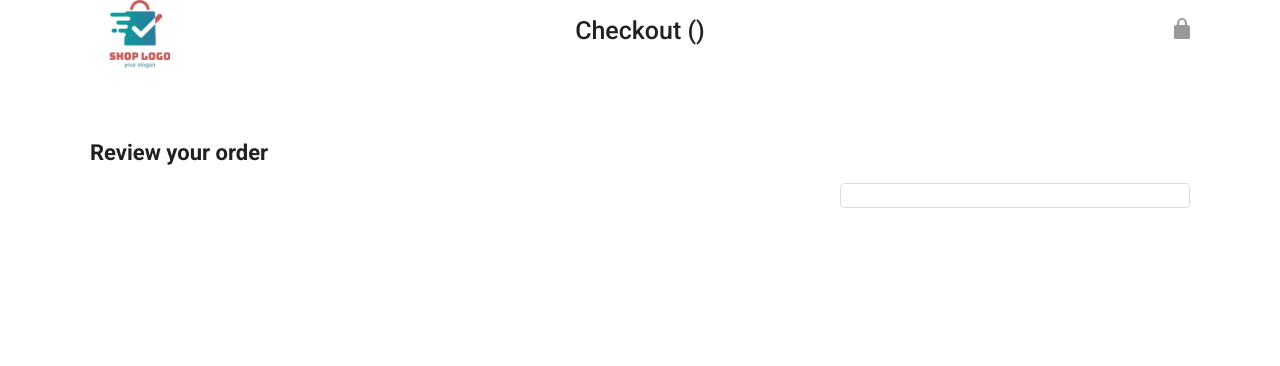
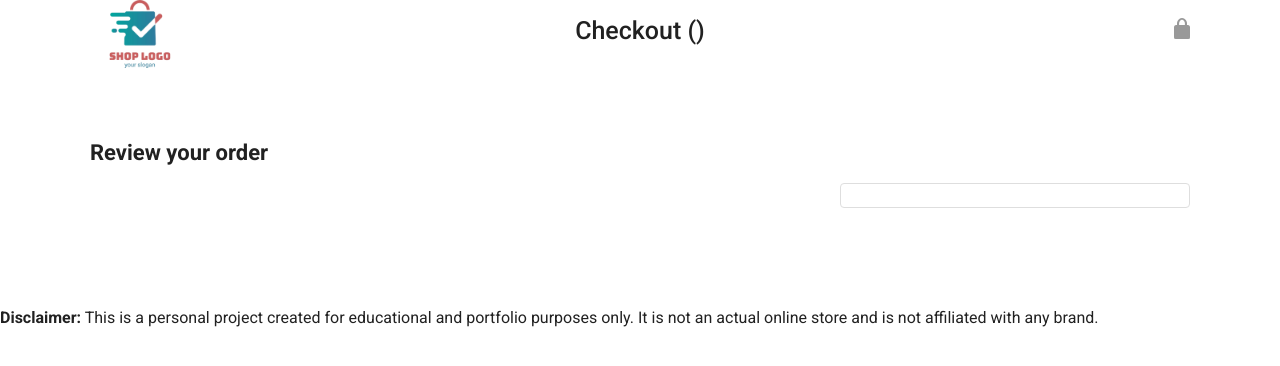
Before and after one commit to anghelusjr/project-learning-ecommerce, a plain HTML site: page checkout.html in a window 1280 px wide. Drawn offline with Linux system fonts and the light colour scheme.

Commit message:
Disclaimer:his is a personal project created for educational and portfolio purposes only. It is not an actual online store and is not affiliated with any brand.

```diff
--- a/checkout.html
+++ b/checkout.html
@@ -52,6 +52,9 @@
         </div>
       </div>
     </div>
+    <div class="disclaimer">
+    <strong>Disclaimer:</strong> This is a personal project created for educational and portfolio purposes only. It is not an actual online store and is not affiliated with any brand.
+    </div>
 
     <!-- /* This is for learning purposes no transaction occur on this ecommerce */ -->
 
```
Also changed, not shown: orders.html (+3 -0 lines), tracking.html (+3 -0 lines).
